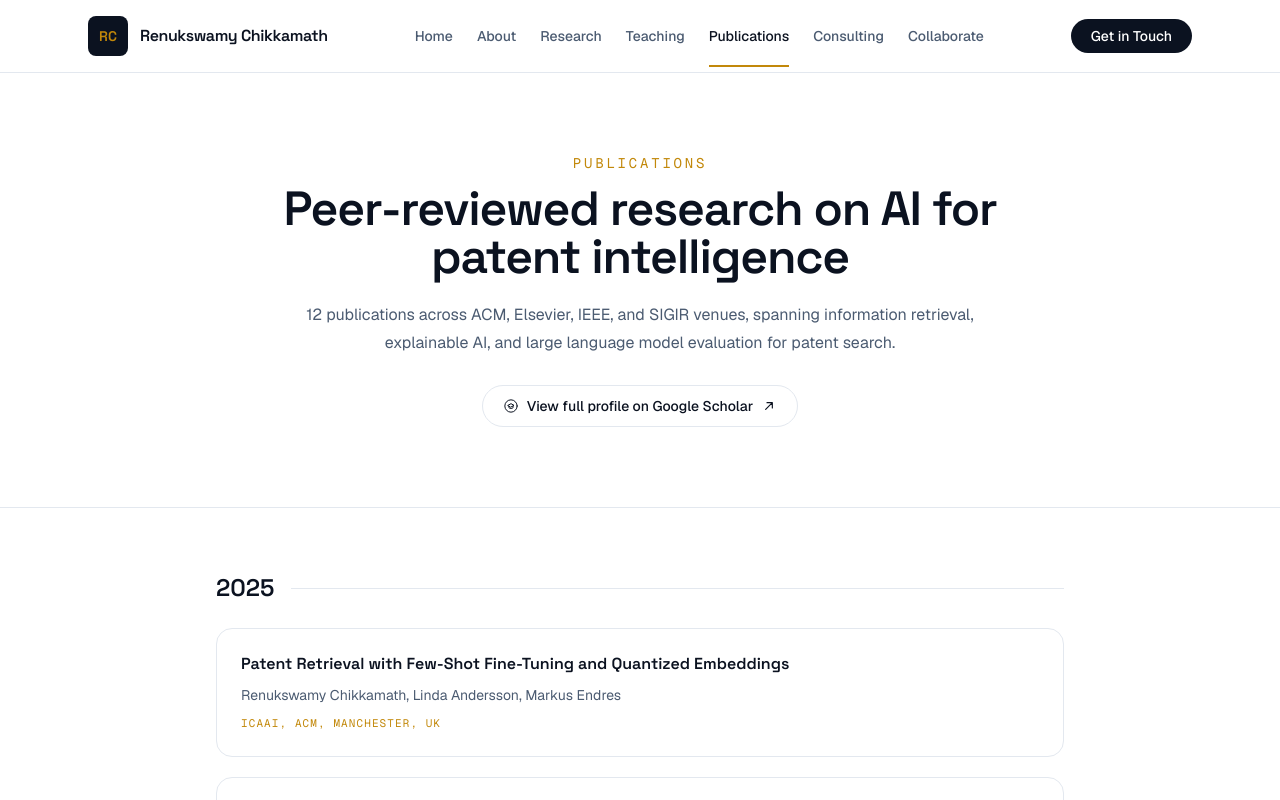
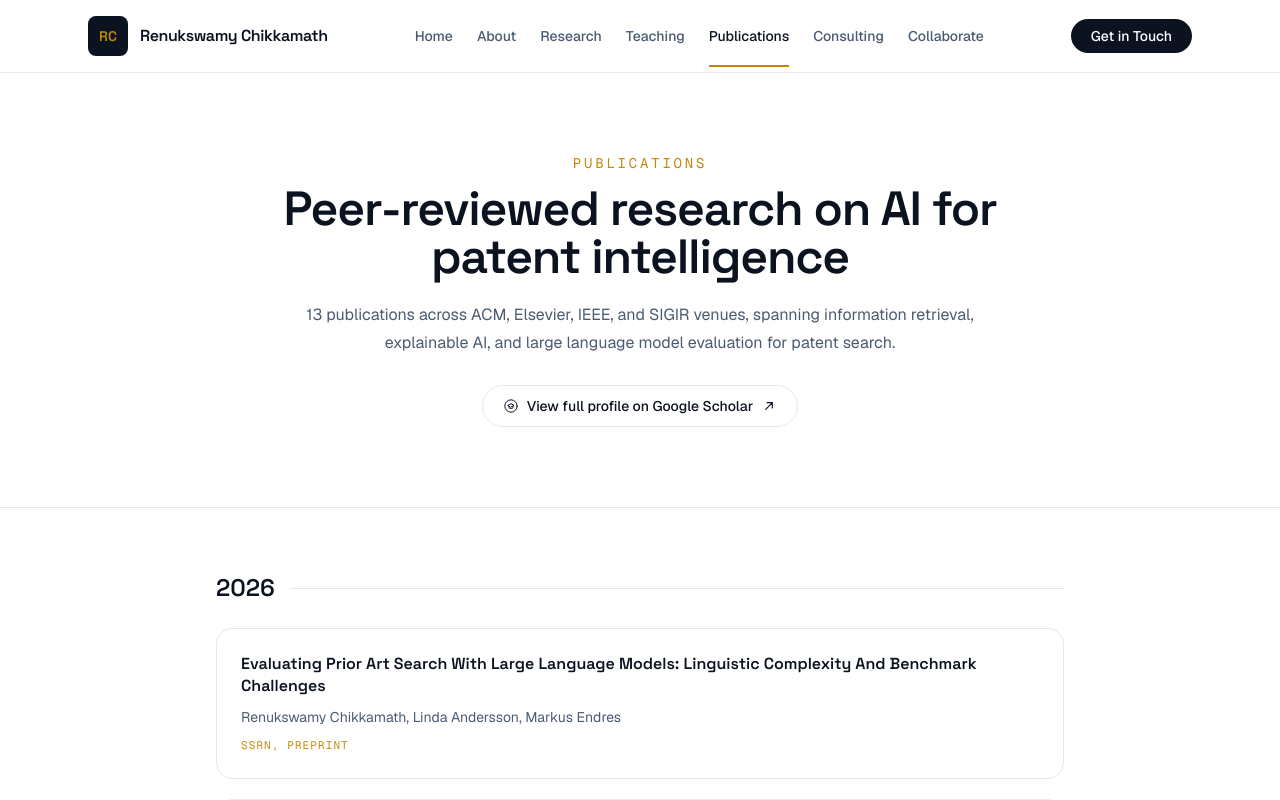
Before and after one commit to Renuk9390/renukswamy-website, a Next.js app: page /publications in a window 1280 px wide. Shown: the top 800 px of the page. Built offline with nearby package versions, Linux system fonts and the light colour scheme.

Commit message:
fixed home page and pulication page

```diff
--- a/app/page.tsx
+++ b/app/page.tsx
@@ -6,7 +6,7 @@ import { ArrowRightIcon, DownloadIcon } from "./components/Icons"
 const stats = [
   { value: "12", label: "Peer-reviewed publications" },
   { value: "7+", label: "Years researching AI & NLP" },
-  { value: "2", label: "Countries — Germany & India" },
+  { value: "8", label: "Countries- Research Footprint" },
   { value: "2026", label: "Expected PhD completion" },
 ]
 
@@ -51,7 +51,12 @@ const pillars = [
 
 const publications = [
   {
-    venue: "World Patent Information · Elsevier, 2025",
+    venue: "SSRN · 2026",
+    title:
+      "Evaluating Prior Art Search With Large Language Models: Linguistic Complexity And Benchmark Challenges",
+  },
+  {
+    venue: "World Patent Information · Elsevier, 2026",
     title:
       "Rethinking Patent Retrieval with Language Models: Toward Scalable and Efficient Search",
   },
--- a/app/publications/page.tsx
+++ b/app/publications/page.tsx
@@ -10,18 +10,26 @@ type Publication = {
 const publications: Publication[] = [
   {
     title:
-      "Patent Retrieval with Few-Shot Fine-Tuning and Quantized Embeddings",
+      "Evaluating Prior Art Search With Large Language Models: Linguistic Complexity And Benchmark Challenges",
     authors: "Renukswamy Chikkamath, Linda Andersson, Markus Endres",
-    venue: "ICAAI, ACM, Manchester, UK",
-    year: "2025",
+    venue: "SSRN, Preprint",
+    year: "2026",
   },
   {
     title:
       "Rethinking Patent Retrieval with Language Models: Toward Scalable and Efficient Search",
     authors: "Renukswamy Chikkamath, Linda Andersson, Markus Endres",
     venue: "World Patent Information, Elsevier",
+    year: "2026",
+  },
+  {
+    title:
+      "Patent Retrieval with Few-Shot Fine-Tuning and Quantized Embeddings",
+    authors: "Renukswamy Chikkamath, Linda Andersson, Markus Endres",
+    venue: "ICAAI, ACM, Manchester, UK",
     year: "2025",
   },
+
   {
     title: "Enhancing Patent Retrieval Using Automated Patent Summarization",
     authors:
```
